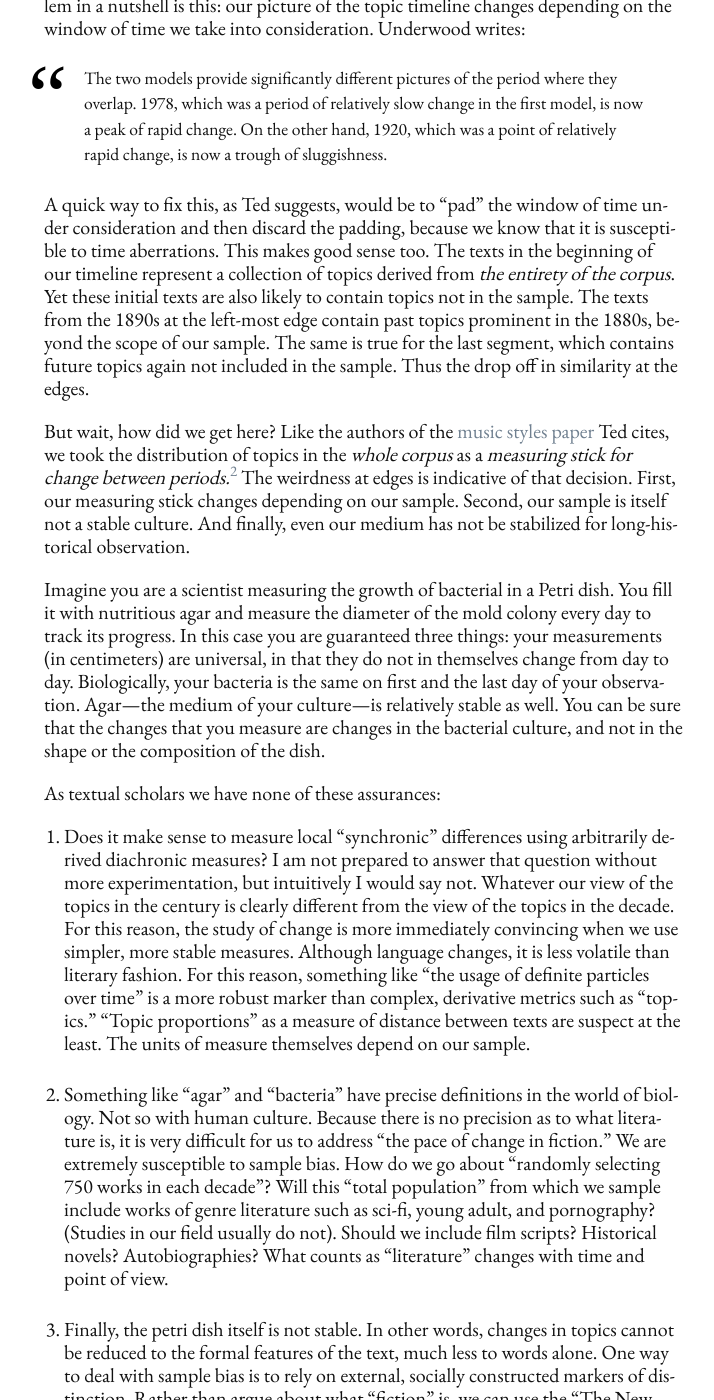
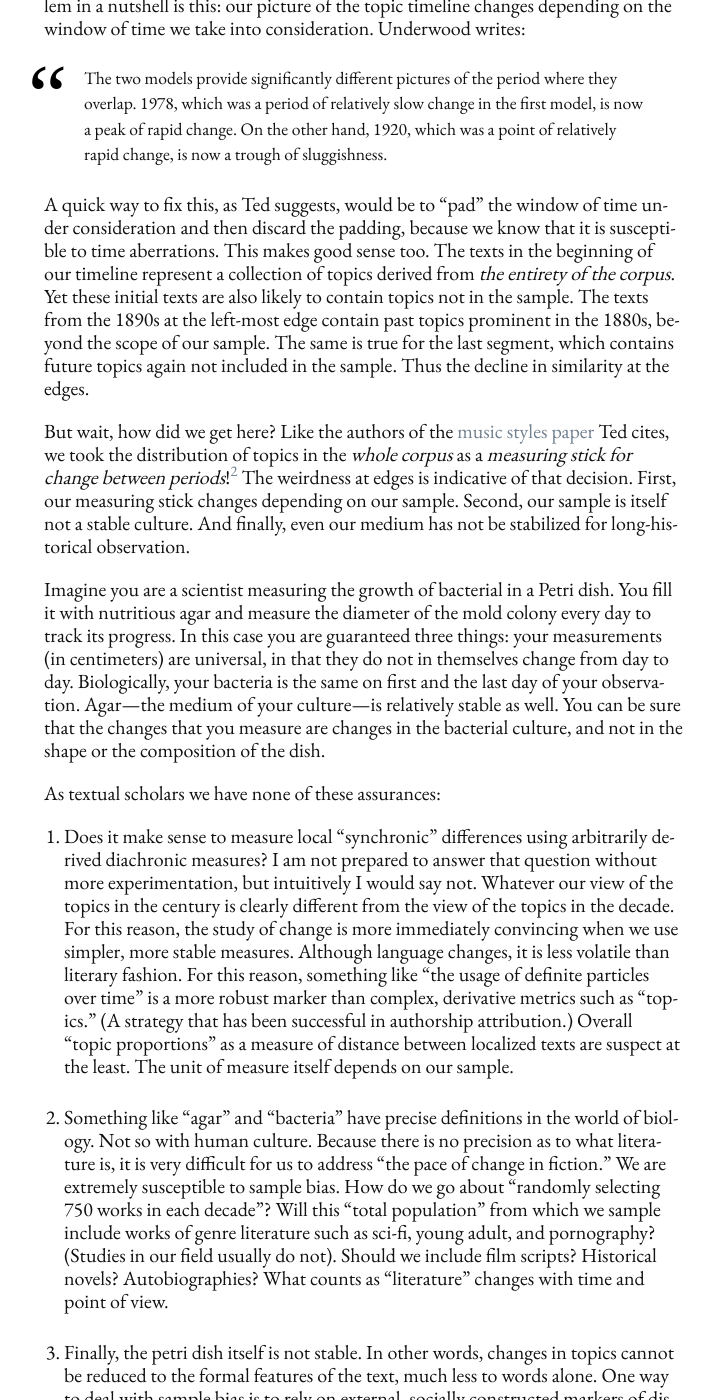
Before and after one commit to denten/denten.github.io, a Jekyll site: the page built from _posts/2018-07-25-time-and-topics.md, in a window 1280 px wide and 1400 px high, scrolled down 740 px. Shown: the whole window, without its empty margins (276-990 px from the left). Built offline with Jekyll 4.4.1, drawn with Linux system fonts in a browser that asks for light colours; some of the changed text lies outside the part shown.

Commit message:
update yamls

```diff
--- a/_posts/2018-07-25-time-and-topics.md
+++ b/_posts/2018-07-25-time-and-topics.md
@@ -7,7 +7,7 @@ published: true
 ---
 
 I am always inspired by Ted Underwood's work and his research notes on his
-blog are no exception. "Do topic models wrap time?" he asks in a [a recent
+blog are no exception. "Do topic models wrap time?" he asks in a [recent
 entry](https://tedunderwood.com/2018/07/26/do-topic-models-warp-time/). At
 stake is an curious and somewhat troubling phenomenon, whereby all
 distributions of topics over time seem to show aberrations at the temporal
@@ -50,12 +50,12 @@ entirety of the corpus*. Yet these initial texts are also likely to contain
 topics not in the sample. The texts from the 1890s at the left-most edge
 contain past topics prominent in the 1880s, beyond the scope of our sample.
 The same is true for the last segment, which contains future topics again not
-included in the sample. Thus the drop off in similarity at the edges.
+included in the sample. Thus the decline in similarity at the edges.
 
 But wait, how did we get here? Like the authors of the [music styles paper](
 http://rsos.royalsocietypublishing.org/content/2/5/150081) Ted cites, we took
 the distribution of topics in the *whole corpus* as a *measuring stick for
-change between periods.*[^2] The weirdness at edges is indicative of that
+change between periods*![^2] The weirdness at edges is indicative of that
 decision. First, our measuring stick changes depending on our sample. Second,
 our sample is itself not a stable culture. And finally, even our medium has
 not be stabilized for long-historical observation.
@@ -80,9 +80,10 @@ view of the topics in the decade. For this reason, the study of change is more
 immediately convincing when we use simpler, more stable measures.  Although
 language changes, it is less volatile than literary fashion. For this reason,
 something like "the usage of definite particles over time" is a more robust
-marker than complex, derivative metrics such as "topics." "Topic proportions"
-as a measure of distance between texts are suspect at the least. The units of
-measure themselves depend on our sample.
+marker than complex, derivative metrics such as "topics." (A strategy that has
+been successful in authorship attribution.)  Overall "topic proportions" as a
+measure of distance between localized texts are suspect at the least. The unit
+of measure itself depends on our sample.
 
 2. Something like "agar" and "bacteria" have precise definitions in the world
    of biology. Not so with human culture. Because there is no precision as to
```
